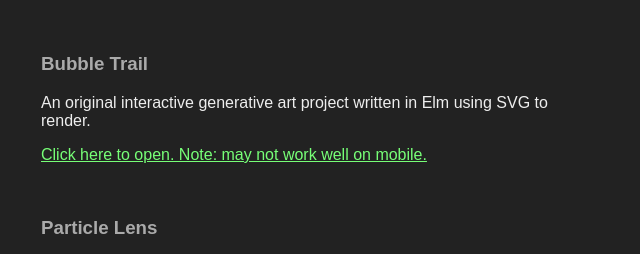
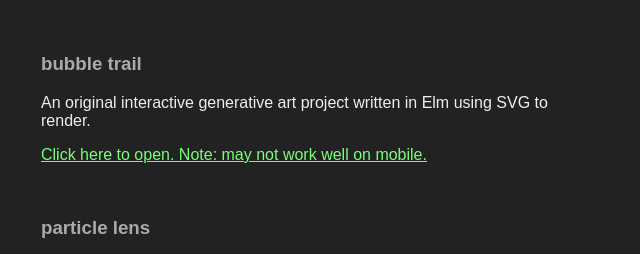
Before and after one commit to egauderman/egauderman.github.io, a plain HTML site: page index.html in a window 1280 px wide. Shown: the part 285-539 px from the top of the page, 319-959 px from the left. Drawn offline with Linux system fonts and the light colour scheme.

Commit message:
capitalization

```diff
--- a/index.html
+++ b/index.html
@@ -35,11 +35,11 @@
       <br/>
       <h2>projects</h2>
       <br/>
-      <h3>Bubble Trail</h3>
+      <h3>bubble trail</h3>
       <p>An original interactive generative art project written in Elm using SVG to render.</p>
       <p><a href="https://egauderman.github.io/bubble-trail">Click here to open. Note: may not work well on mobile.</a></p>
       <br/>
-      <h3>Particle Lens</h3>
+      <h3>particle lens</h3>
       <p>An original interactive generative art project written in ReasonML with the Reprocessing library. This is my first take on an interactive generative art classic, the particle simulation app.</p>
       <p>I'm in the process of porting it to Rust as well, and after some more polish I plan to post it online.</p>
       <div class="demo-video-container">
```
